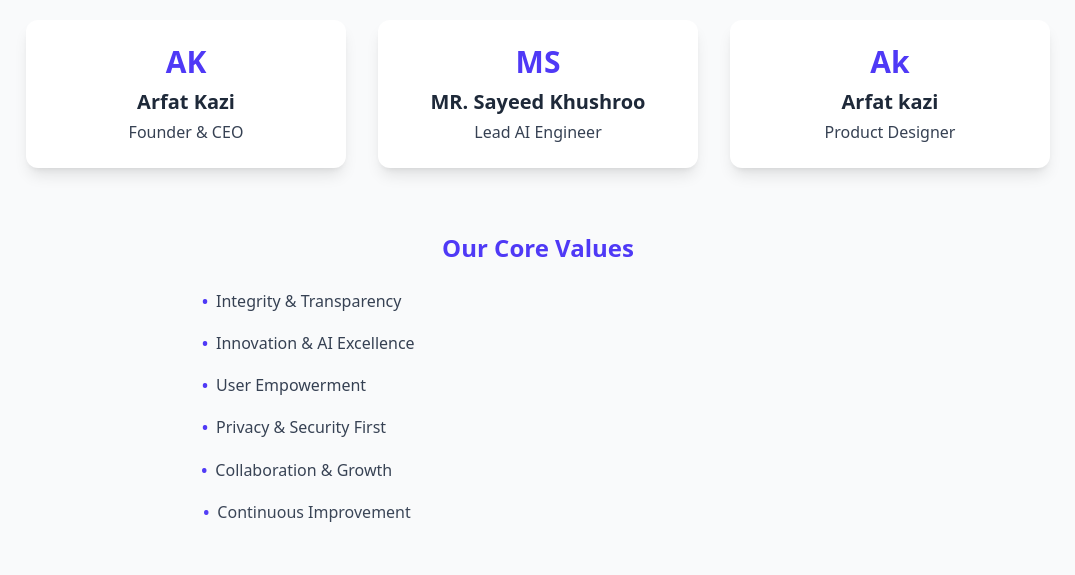
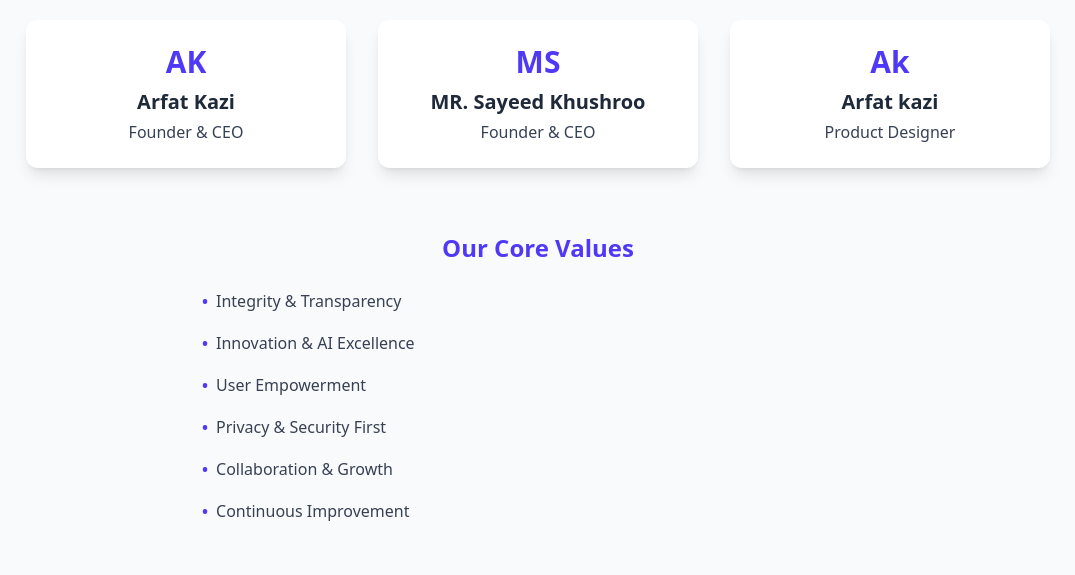
Before and after one commit to arfatkazi/SocialClean.AI, a React (Vite) app in the folder frontend/socialcleanAI/: page /about in a window 1280 px wide. Shown: the part 980-1555 px from the top of the page, without its empty margins (102-1177 px from the left). Built offline with nearby package versions, Linux system fonts and the light colour scheme.

Commit message:
frontend changes

```diff
--- a/frontend/socialcleanAI/package.json
+++ b/frontend/socialcleanAI/package.json
@@ -10,6 +10,7 @@
     "preview": "vite preview"
   },
   "dependencies": {
+    "@studio-freight/lenis": "^1.0.42",
     "@tailwindcss/vite": "^4.1.13",
     "framer-motion": "^12.23.12",
     "lottie-react": "^2.4.1",
--- a/frontend/socialcleanAI/src/App.jsx
+++ b/frontend/socialcleanAI/src/App.jsx
@@ -1,5 +1,8 @@
 import { Routes, Route } from "react-router-dom";
 import { useState, useEffect } from "react";
+import Lenis from "@studio-freight/lenis";
+
+// Components
 import Navbar from "./components/Navbar";
 import Footer from "./components/Homepage/Footer";
 import Loading from "./components/Loading";
@@ -21,10 +24,32 @@ export default function App() {
   const [loading, setLoading] = useState(true);
   const [fadeOut, setFadeOut] = useState(false);
 
+  // 🚀 Lenis smooth scroll setup
+  useEffect(() => {
+    const lenis = new Lenis({
+      duration: 1.2, // scroll speed (higher = slower)
+      smooth: true, // enable smooth scroll
+      smoothTouch: false, // keep natural touch on mobile
+      smoothWheel: true, // keep scrollbar visible
+      gestureDirection: "vertical",
+    });
+
+    function raf(time) {
+      lenis.raf(time);
+      requestAnimationFrame(raf);
+    }
+    requestAnimationFrame(raf);
+
+    return () => {
+      lenis.destroy();
+    };
+  }, []);
+
+  // ⏳ Loading fade-out animation
   useEffect(() => {
     const timer = setTimeout(() => {
-      setFadeOut(true); // start fade animation
-      setTimeout(() => setLoading(false), 500); // remove after fade
+      setFadeOut(true);
+      setTimeout(() => setLoading(false), 500);
     }, 2000);
 
     return () => clearTimeout(timer);
@@ -35,7 +60,10 @@ export default function App() {
   }
 
   return (
-    <div className="flex flex-col min-h-screen bg-gray-50 dark:bg-gray-950 text-gray-900 dark:text-white transition-colors duration-300">
+    <div
+      id="lenis-root"
+      className="flex flex-col min-h-screen bg-gray-50 dark:bg-gray-950 text-gray-900 dark:text-white transition-colors duration-300"
+    >
       {/* Navbar */}
       <Navbar />
 
--- a/frontend/socialcleanAI/src/index.css
+++ b/frontend/socialcleanAI/src/index.css
@@ -4,3 +4,29 @@
 html {
   transition: background-color 0.3s, color 0.3s;
 }
+
+/* ===== Custom Scrollbar ===== */
+
+/* Chrome, Edge, Safari */
+::-webkit-scrollbar {
+  width: 10px; /* thickness */
+}
+
+::-webkit-scrollbar-track {
+  background: transparent; /* transparent track */
+}
+
+::-webkit-scrollbar-thumb {
+  background: linear-gradient(180deg, #6366f1, #4338ca); /* gradient purple */
+  border-radius: 8px;
+}
+
+::-webkit-scrollbar-thumb:hover {
+  background: linear-gradient(180deg, #4f46e5, #312e81);
+}
+
+/* Firefox */
+* {
+  scrollbar-width: thin;
+  scrollbar-color: #6366f1 transparent;
+}
--- a/frontend/socialcleanAI/src/pages/About.jsx
+++ b/frontend/socialcleanAI/src/pages/About.jsx
@@ -4,17 +4,17 @@ import { motion } from "framer-motion";
 const sectionVariant = {
   hidden: {},
   show: {
-    transition: { staggerChildren: 0.3 },
+    transition: { staggerChildren: 0.2, ease: "easeOut" },
   },
 };
 
 const itemVariant = (direction = 0) => ({
-  hidden: { opacity: 0, x: direction * 50, y: 50 },
+  hidden: { opacity: 0, x: direction * 40, y: 30 },
   show: {
     opacity: 1,
     x: 0,
     y: 0,
-    transition: { type: "spring", stiffness: 50, damping: 25, duration: 1.2 },
+    transition: { duration: 0.7, ease: "easeOut" },
   },
 });
 
@@ -24,14 +24,9 @@ const About = () => {
       <div className="max-w-5xl mx-auto text-center">
         {/* Heading */}
         <motion.h2
-          initial={{ opacity: 0, y: -60 }}
+          initial={{ opacity: 0, y: -40 }}
           whileInView={{ opacity: 1, y: 0 }}
-          transition={{
-            type: "spring",
-            stiffness: 50,
-            damping: 25,
-            duration: 1.2,
-          }}
+          transition={{ duration: 0.8, ease: "easeOut" }}
           viewport={{ once: true, amount: 0.3 }}
           className="text-3xl md:text-4xl font-extrabold mb-6 mt-30"
         >
@@ -40,15 +35,9 @@ const About = () => {
 
         {/* Story */}
         <motion.p
-          initial={{ opacity: 0, y: 40 }}
+          initial={{ opacity: 0, y: 30 }}
           whileInView={{ opacity: 1, y: 0 }}
-          transition={{
-            type: "spring",
-            stiffness: 50,
-            damping: 25,
-            duration: 1.2,
-            delay: 0.3,
-          }}
+          transition={{ duration: 0.8, ease: "easeOut", delay: 0.2 }}
           viewport={{ once: true, amount: 0.2 }}
           className="text-base md:text-lg leading-relaxed mb-12"
         >
@@ -81,9 +70,10 @@ const About = () => {
               key={item.title}
               variants={itemVariant(idx % 2 === 0 ? -1 : 1)}
               whileHover={{
-                scale: 1.05,
-                y: -2,
-                boxShadow: "0px 12px 25px rgba(0,0,0,0.15)",
+                scale: 1.03,
+                y: -3,
+                boxShadow: "0px 8px 20px rgba(0,0,0,0.15)",
+                transition: { duration: 0.3, ease: "easeOut" },
               }}
               className="p-6 rounded-xl shadow-lg bg-white dark:bg-gray-800 cursor-pointer"
             >
@@ -127,9 +117,10 @@ const About = () => {
                 key={item.step}
                 variants={itemVariant(idx % 2 === 0 ? -1 : 1)}
                 whileHover={{
-                  scale: 1.05,
-                  y: -2,
-                  boxShadow: "0px 12px 25px rgba(0,0,0,0.15)",
+                  scale: 1.03,
+                  y: -3,
+                  boxShadow: "0px 8px 20px rgba(0,0,0,0.15)",
+                  transition: { duration: 0.3, ease: "easeOut" },
                 }}
                 className="p-6 rounded-xl shadow-lg bg-white dark:bg-gray-800 text-center cursor-pointer"
               >
@@ -159,16 +150,17 @@ const About = () => {
           <div className="grid md:grid-cols-3 gap-8">
             {[
               { name: "Arfat Kazi", role: "Founder & CEO" },
-              { name: "MR. Sayeed Khushroo", role: "Lead AI Engineer" },
+              { name: "MR. Sayeed Khushroo", role: "Founder & CEO" },
               { name: "Arfat kazi", role: "Product Designer" },
             ].map((member, idx) => (
               <motion.div
                 key={member.name}
                 variants={itemVariant(idx % 2 === 0 ? -1 : 1)}
                 whileHover={{
-                  scale: 1.05,
-                  y: -2,
-                  boxShadow: "0px 12px 25px rgba(0,0,0,0.15)",
+                  scale: 1.03,
+                  y: -3,
+                  boxShadow: "0px 8px 20px rgba(0,0,0,0.15)",
+                  transition: { duration: 0.3, ease: "easeOut" },
                 }}
                 className="p-6 rounded-xl shadow-lg bg-white dark:bg-gray-800 text-center cursor-pointer"
               >
```
Also changed, not shown: 1 other file (tests, documents, lock files or other folders).
